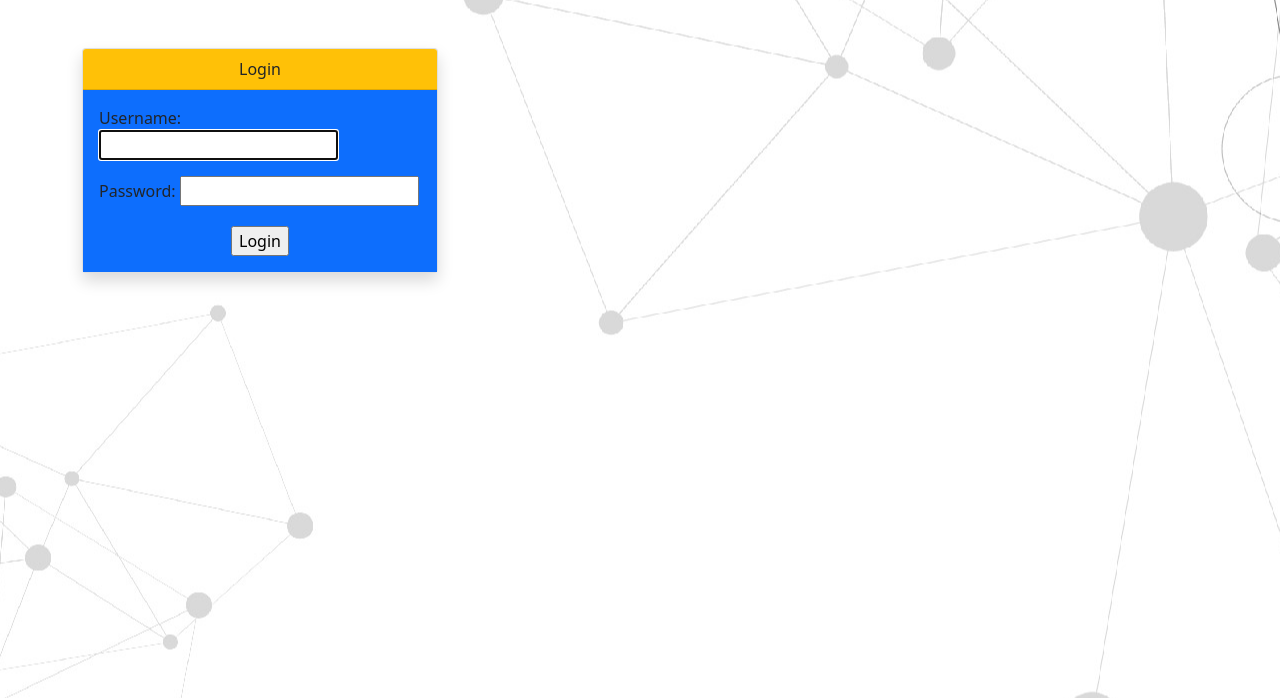
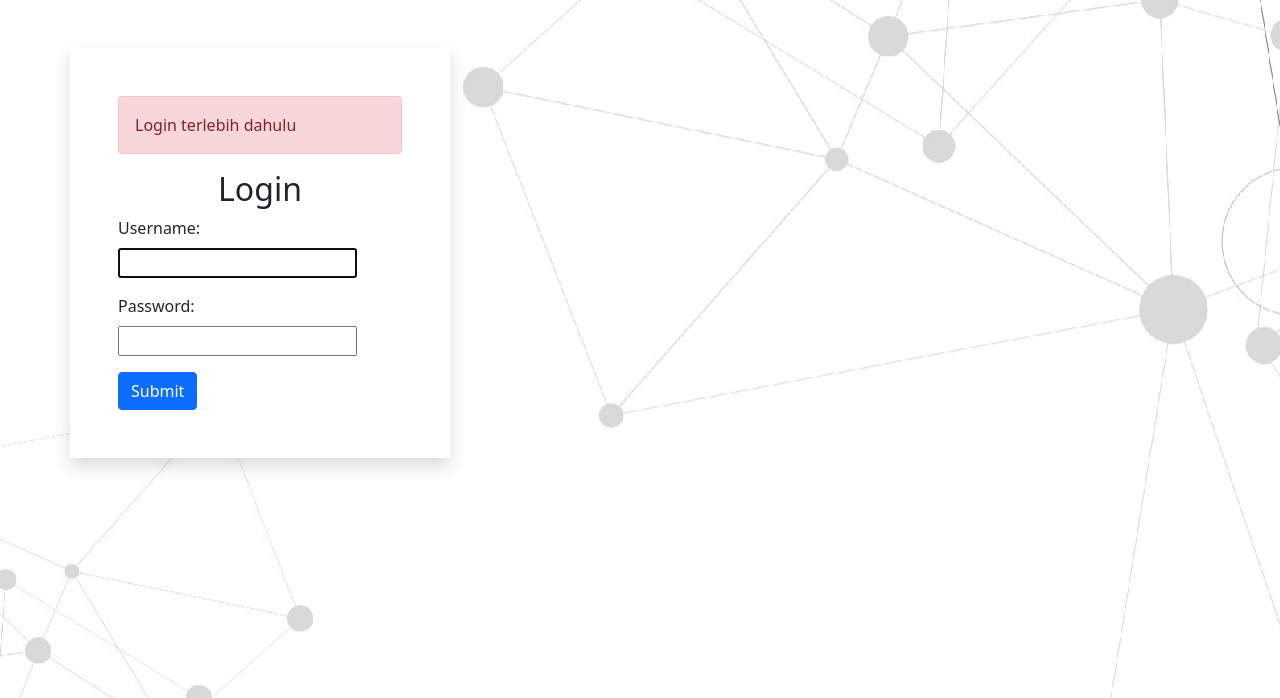
Before and after one commit to cecep31/netauto, a Django app: page /login?next=/ in a window 1280 px wide. Shown: the top 698 px of the page. Run offline with Django 3.2, Linux system fonts and the light colour scheme; some libraries are stand-ins or nearby versions.

Commit message:
big improve login view

```diff
--- a/netauto/forms.py
+++ b/netauto/forms.py
@@ -26,3 +26,6 @@ class Manualform(ModelForm):
     class Meta:
         model = Manualcommand
         fields = ['host', 'command']
+        widgets = {
+            'host' : forms.Select({'class':'form-control'})
+        }
--- a/netauto/templates/registration/login.html
+++ b/netauto/templates/registration/login.html
@@ -2,39 +2,66 @@
 <!DOCTYPE html>
 <html lang="en">
   <head>
-    <meta charset="UTF-8">
-    <meta name="viewport" content="width=device-width, initial-scale=1.0">
+    <meta charset="UTF-8" />
+    <meta name="viewport" content="width=device-width, initial-scale=1.0" />
     <title>Login</title>
-    <link rel="stylesheet" href="{% static 'css/bootstrap.min.css' %}">
+    <link rel="stylesheet" href="{% static 'css/bootstrap.min.css' %}" />
     <style>
-       body{
-           background-image: url({% static 'img/back.jpeg' %});
+      body {
+        background-image: url({% static "img/back.jpeg" %});
         background-position: center;
       }
     </style>
-
   </head>
   <body>
-    <div class="container ">
+    <div class="container">
       <div class="row align-items-center">
-            <div class="col-md-4 mt-5 ">
-                <div class="card shadow mx-auto">
-                    <div class="card-header text-center bg-warning">
-                        Login
-                    </div>
-                    <div class="card-body bg-primary">
-                        <form class="" method="POST">
-                            <table>
-                                {% csrf_token %}
-                                {{form.as_p}}
-                            </table>
+        <div class="col-md-4 mt-5 bg-white shadow p-5">
+        {% if form.errors %}
         <center>
-                            <input class="mt-1 text-center" type="submit" name="" value="Login">
+        <p class="text-danger">username atau password yang di masukan salah</p>
         </center>
-                        </form>
+        {% endif %}
+
+        {% if next %}
+            {% if user.is_authenticated %}
+            <p class="text-danger">Your account doesn't have access to this page. To proceed,
+            please login with an account that has access.</p>
+            {% else %}
+            <div class="alert alert-danger" role="alert">
+            Login terlebih dahulu
             </div>
 
+            {% endif %}
+        {% endif %}
+        <center>
+            <h2 style={text-color=yellow;}>Login<h2>
+            </center>
+          <form method="post", {% url 'login' %}>
+          {% csrf_token %}
+
+            <div class="mb-3">
+              <label for="exampleInputEmail1" class="form-label"
+                >{{ form.username.label_tag }}</label
+              >
+            <div>
+            {{form.username}}
             </div>
+            </div>
+
+            <div class="mb-3">
+              <label for="exampleInputPassword1" class="form-label"
+                >{{ form.password.label_tag }}</label
+              >
+              <div>
+              {{form.password}}
+              </div>
+            </div>
+
+            <button type="submit" class="btn btn-primary">Submit</button>
+            <input type="hidden" name="next" value="{{ next }}">
+
+          </form>
         </div>
       </div>
     </div>
--- a/netauto/urls.py
+++ b/netauto/urls.py
@@ -1,4 +1,5 @@
 from django.contrib.auth.views import LoginView,LogoutView
+from django.forms import widgets
 from django.urls import path
 from . import views
 
```
Also changed, not shown: db.sqlite3. Lines whose indentation alone changed are shown as unchanged.
